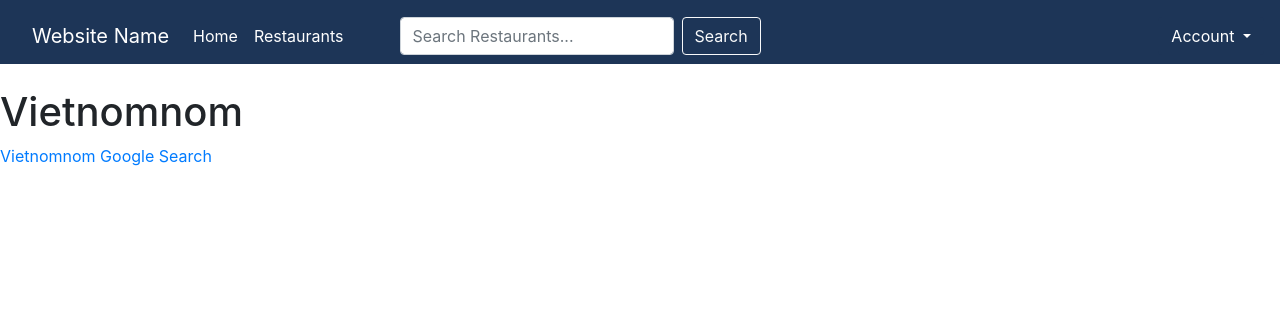
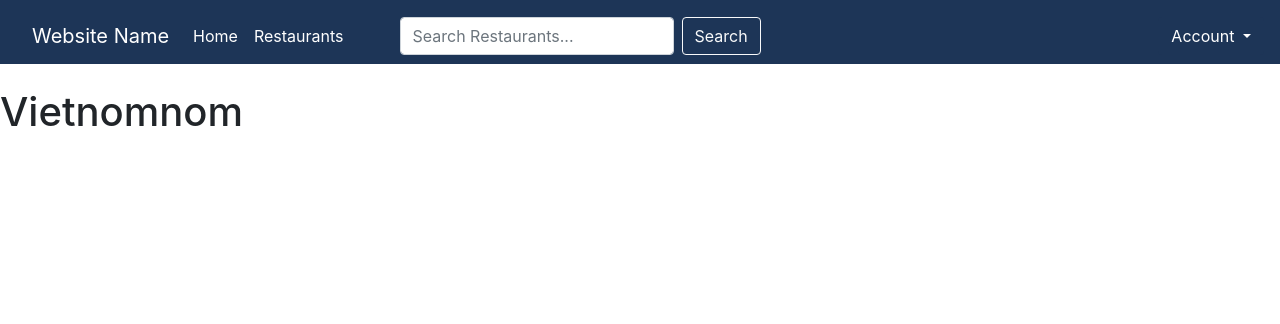
Before and after one commit to casslee1351/RestaurantRecommender, a Django app: page /restaurant/1/ in a window 1280 px wide. Shown: the top 324 px of the page. Run offline with Django 4.2, Linux system fonts and the light colour scheme; data comes from the database, SQL or seed files in the repository; both versions use the stored data as it was after the commit; some libraries are stand-ins or nearby versions.

Commit message:
tested link - did not work - deleted from project

```diff
--- a/rating/spoonme-project/restaurants/models.py
+++ b/rating/spoonme-project/restaurants/models.py
@@ -4,9 +4,9 @@ from django.contrib.auth.models import User
 
 # TODO: MAKEMIGRATIONS
 
+
 class Restaurant(models.Model):
     name = models.CharField(max_length=100, null=False)
-    name_q = models.CharField(max_length=255, null=True)
     type = models.CharField(max_length=50, null=True)
 
     class Meta:
--- a/rating/spoonme-project/restaurants/templates/restaurants/restaurant.html
+++ b/rating/spoonme-project/restaurants/templates/restaurants/restaurant.html
@@ -4,6 +4,5 @@
 {% block content %}
 <div>
 <h1>{{restaurant.name}}</h1></div>
-<a href="{{restaurant.name_q}}">{{restaurant.name}} Google Search</a>
 
 {% endblock %}
```
Also changed, not shown: rating/spoonme-project/db.sqlite3, rating/spoonme-project/restaurants/migrations/0009_restaurant_name_q.py (added), rating/spoonme-project/restaurants/migrations/0010_remove_restaurant_name_q.py (added).
